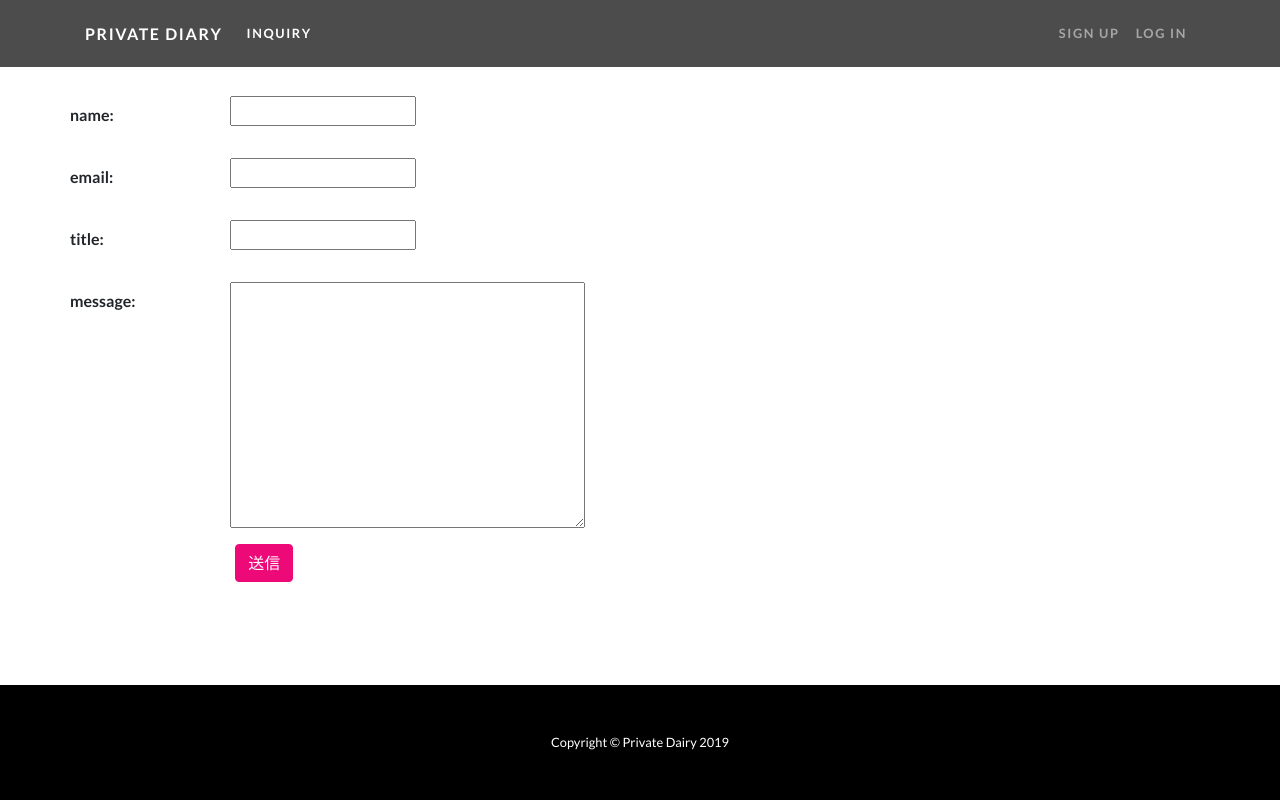
After one commit to yutounun/PRIVATE-DIARY, a Django app: page /inquiry in a window 1280 px wide. The commit adds this page. Run offline with Django 3.2, Linux system fonts and the light colour scheme; some libraries are stand-ins or nearby versions.

Commit message:
done creating email form

```diff
--- /dev/null
+++ b/private_diary/diary/forms.py
@@ -0,0 +1,34 @@
+from email import message
+from django.core.mail import EmailMessage
+from django import forms
+
+class InquiryForm(forms.Form):
+  name = forms.CharField(label='name', max_length=30)
+  email = forms.EmailField(label='email')
+  title = forms.CharField(label='title', max_length=30)
+  message = forms.CharField(label='message', widget=forms.Textarea)
+
+  def __init__(self, *args, **kwargs):
+    super().__init__(*args, **kwargs)
+
+
+  # default function
+  def send_email(self):
+    # get data from form
+    name = self.cleaned_data['name']
+    email = self.cleaned_data['email']
+    title = self.cleaned_data['title']
+    message = self.cleaned_data['message']
+
+    # make each args of EmailMessage
+    subject = 'お問い合わせ'
+    message = '送信者名: {0}\nメールアドレス: {1}\nメッセージ:\n{2}'.format(name,email,message)
+    from_email = 'yutounwasese@gmail.com'
+    to_list = [
+      'geek.yuto@gmail.com'
+    ]
+    cc_list = [
+      email
+    ]
+    message = EmailMessage(subject=subject, body=message, from_email=from_email, to=to_list, cc=cc_list)
+    message.send()
--- a/private_diary/diary/templates/base.html
+++ b/private_diary/diary/templates/base.html
@@ -37,7 +37,7 @@
             <div class="collapse navbar-collapse" id="navbarResponsive">
               <ul class="navbar-nav mr-auto">
                 <li class="nav-item {% block active_inquiry %}{% endblock %}">
-                  <a class="nav-link" href="#">INQUIRY</a>
+                  <a class="nav-link" href="{% url 'diary:inquiry' %}">INQUIRY</a>
                 </li>
               </ul>
               <ul class="navbar-nav ml-auto">
--- /dev/null
+++ b/private_diary/diary/templates/inquiry.html
@@ -0,0 +1,35 @@
+{% extends 'base.html' %}
+
+{% block title %}お問い合わせ | Private Diary{% endblock %}
+
+{% block active_inquiry %}active{% endblock %}
+
+{% block contents %}
+<div class="container">
+    <div class="row">
+        <div class="my-div-style">
+            <form method="post">
+                {% csrf_token %}
+
+                {{ form.non_field_errors }}
+
+                {% for field in form %}
+                    <div class="form-group row">
+                        <label for="{{ field.id_for_label }}" class="col-sm-4 col-form-label">
+                            <strong>{{ field.label_tag }}</strong>
+                        </label>
+                        <div class="col-sm-8">
+                            {{ field }}
+                            {{ field.errors }}
+                        </div>
+                    </div>
+                {% endfor %}
+
+                <div class="offset-sm-4 col-sm-8">
+                    <button class="btn btn-primary" type="submit">送信</button>
+                </div>
+            </form>
+        </div>
+    </div>
+</div>
+{% endblock %}
--- a/private_diary/diary/urls.py
+++ b/private_diary/diary/urls.py
@@ -6,4 +6,5 @@ from . import views
 app_name = 'diary'
 urlpatterns = [
   path('', views.IndexView.as_view(), name='index'),
+  path('inquiry', views.InquiryView.as_view(), name='inquiry'),
 ]
--- a/private_diary/diary/views.py
+++ b/private_diary/diary/views.py
@@ -1,10 +1,25 @@
+from email.policy import default
+import imp
+from operator import ipow
 from django.views import generic
+from django.urls import reverse_lazy
+import logging
+from .forms import InquiryForm
 
-from .forms import InquiryForm
+# logger setting
+logger = logging.getLogger(__name__)
 
 class IndexView(generic.TemplateView):
   template_name = "index.html"
 
 class InquiryView(generic.FormView):
-  template_name = "inqury.html"
+  template_name = "inquiry.html"
   form_class = InquiryForm
+  success_url = reverse_lazy('diary:inquiry')
+
+  # run unless validation blocks form objects
+  def form_valid(self, form):
+    form.send_email()
+    logger.info('Inquiry sent by {}'.format(form.cleaned_data['name']))
+    # call parent class's form_valid
+    return super().form_valid(form)
--- a/private_diary/static/css/mystyle.css
+++ b/private_diary/static/css/mystyle.css
@@ -7,3 +7,7 @@ body, #wrapper {
 footer {
     margin-top: auto;
 }
+
+.my-div-style {
+    margin-top: 6rem;
+}
```
